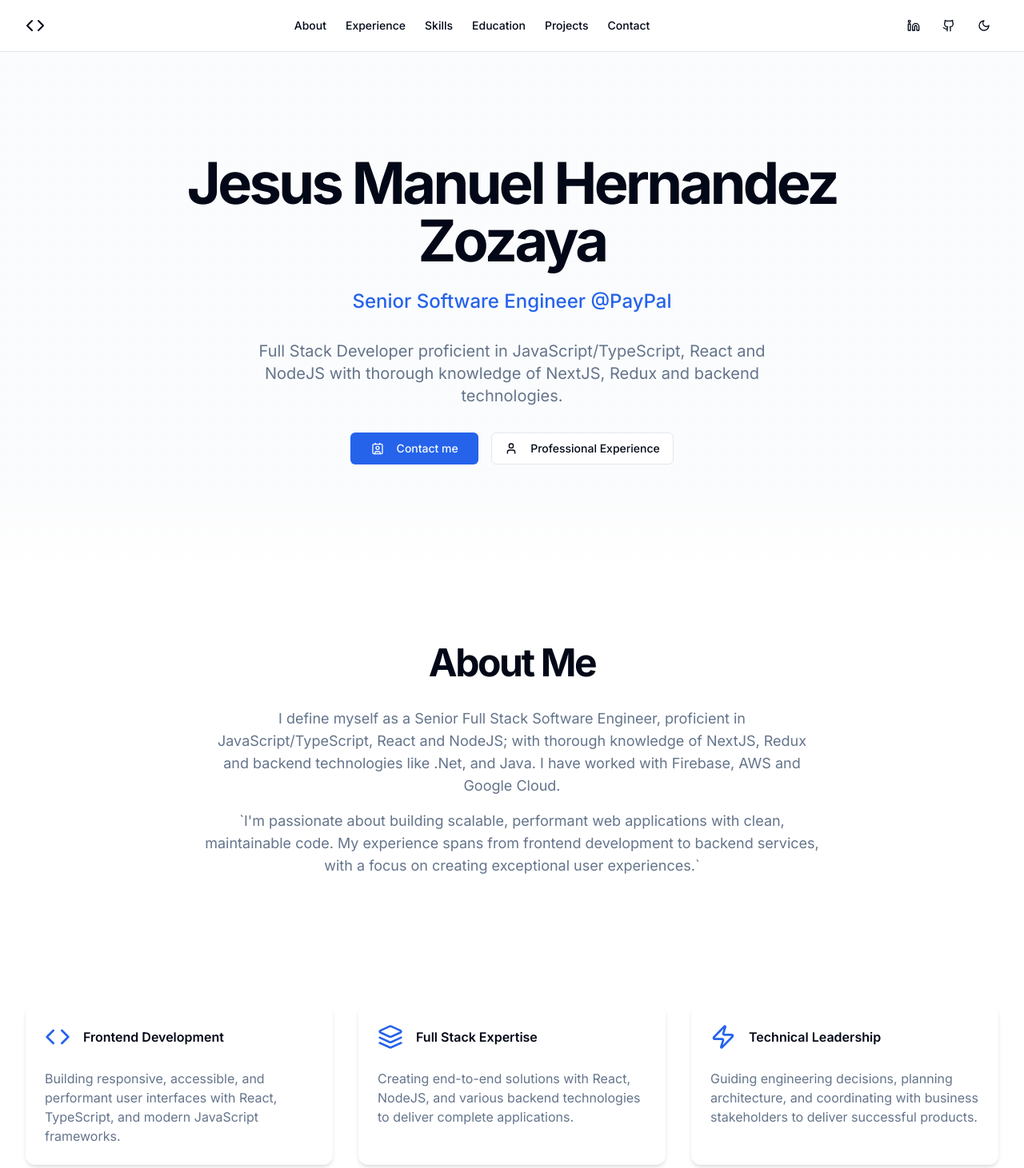
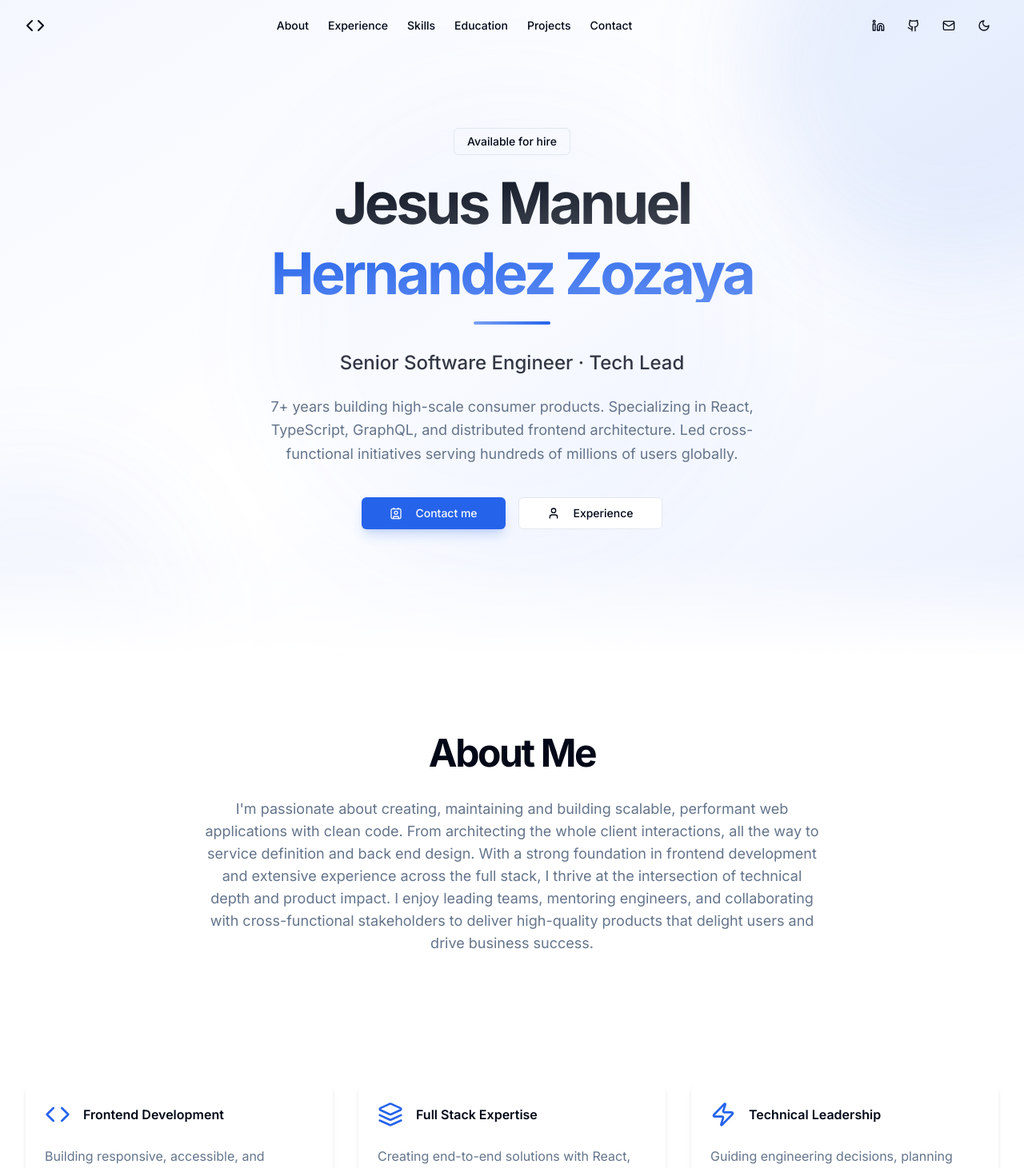
Before and after one commit to jmherzo/jmherzocom, a Next.js app: page / in a window 1280 px wide. Shown: the top 1461 px of the page at 80% size. Built offline with nearby package versions, Linux system fonts and the light colour scheme.

Commit message:
feat: several updates until march 2026

```diff
--- a/app/layout.tsx
+++ b/app/layout.tsx
@@ -7,9 +7,9 @@ import "./globals.css";
 const inter = Inter({ subsets: ["latin"] });
 
 export const metadata: Metadata = {
-  title: "Jesus Manuel Hernandez Zozaya | Senior Software Engineer",
+  title: "Jesus Manuel Hernandez Zozaya | Senior Software Engineer & Tech Lead",
   description:
-    "Personal portfolio of Jesus Manuel Hernandez Zozaya, a senior software engineer specialized in JavaScript, TypeScript, React and NodeJS",
+    "Senior Full Stack Engineer with 7+ years building high-scale consumer products. Specializing in React, TypeScript, GraphQL, and distributed frontend architecture.",
 };
 
 export default function RootLayout({
--- a/app/page.tsx
+++ b/app/page.tsx
@@ -30,16 +30,25 @@ import {
   Contact,
 } from "lucide-react";
 
+const email = "jesus@jmherzo.com";
+
 export default function Home() {
   // TODO FIX to avoid flicker
   const [theme, setTheme] = useState("light");
   const [copied, setCopied] = useState(false);
+  const [scrolled, setScrolled] = useState(false);
 
   // Initialize theme from localStorage on component mount
   useEffect(() => {
     const savedTheme = localStorage.getItem("theme") || "light";
     setTheme(savedTheme);
     document.documentElement.classList.toggle("dark", savedTheme === "dark");
+  }, []);
+
+  useEffect(() => {
+    const onScroll = () => setScrolled(window.scrollY > 10);
+    window.addEventListener("scroll", onScroll, { passive: true });
+    return () => window.removeEventListener("scroll", onScroll);
   }, []);
 
   // Toggle theme function
@@ -52,14 +61,16 @@ export default function Home() {
 
   // Copy email function
   const copyEmail = () => {
-    navigator.clipboard.writeText("jesus.herzo@outlook.com");
+    navigator.clipboard.writeText(email);
     setCopied(true);
     setTimeout(() => setCopied(false), 2000);
   };
 
   return (
     <div className="flex min-h-screen flex-col">
-      <header className="sticky top-0 z-40 w-full border-b bg-background/95 backdrop-blur supports-[backdrop-filter]:bg-background/60">
+      <header
+        className={`fixed top-0 z-40 w-full transition-all duration-300 ${scrolled ? "border-b border-border/50 bg-background/60 backdrop-blur-xl shadow-sm" : "border-b border-transparent bg-transparent"}`}
+      >
         <div className="container flex h-16 items-center justify-between">
           <Link
             href="#hero"
@@ -130,6 +141,12 @@ export default function Home() {
                 <span className="sr-only">GitHub</span>
               </Button>
             </Link>
+            <Link href={`mailto:${email}`}>
+              <Button variant="ghost" size="icon">
+                <Mail className="h-4 w-4" />
+                <span className="sr-only">Email</span>
+              </Button>
+            </Link>
             <Button
               variant="ghost"
               size="icon"
@@ -148,55 +165,60 @@ export default function Home() {
       <main className="flex-1">
         <section
           id="hero"
-          className="relative overflow-hidden bg-muted/30 py-24 md:py-32"
+          className="relative min-h-screen flex items-center justify-center overflow-hidden"
         >
-          <div className="absolute inset-0 z-0 opacity-5">
-            <div className="absolute inset-0 bg-grid-pattern"></div>
-          </div>
-          <div className="container relative z-10">
+          {/* Gradient background */}
+          <div className="absolute inset-0 bg-gradient-to-br from-primary/5 via-background to-primary/10" />
+          {/* Decorative blurred orbs */}
+          <div className="absolute -top-40 -right-40 h-[500px] w-[500px] rounded-full bg-primary/10 blur-3xl" />
+          <div className="absolute -bottom-40 -left-40 h-[400px] w-[400px] rounded-full bg-primary/5 blur-3xl" />
+          <div className="absolute top-1/2 left-1/2 -translate-x-1/2 -translate-y-1/2 h-[600px] w-[600px] rounded-full bg-primary/[0.03] blur-3xl" />
+          {/* Grid pattern */}
+          <div className="absolute inset-0 bg-grid-pattern opacity-[0.03]" />
+
+          <div className="container relative z-10 py-32 md:py-40">
             <div className="mx-auto max-w-4xl text-center">
-              {/* <Badge className="mb-4">Available for hire</Badge> */}
-              <h1 className="mb-6 text-4xl font-bold tracking-tighter sm:text-5xl md:text-6xl lg:text-7xl">
-                Jesus Manuel Hernandez Zozaya
+              <Badge className="mb-6 px-4 py-1.5 text-sm" variant="outline">
+                Available for hire
+              </Badge>
+              <h1 className="mb-4 text-4xl font-bold tracking-tighter sm:text-5xl md:text-6xl lg:text-7xl bg-gradient-to-br from-foreground to-foreground/70 bg-clip-text text-transparent">
+                Jesus Manuel
               </h1>
-              <p className="mb-8 text-2xl font-medium text-primary">
-                Senior Software Engineer
-                <Link
-                  href="https://x.com/paypal"
-                  target="_blank"
-                  rel="noopener noreferrer"
-                  className="transition-colors hover:text-secondary"
-                >
-                  {" "}
-                  <span className="mb-8 text-2xl font-medium text-primary">
-                    @PayPal
-                  </span>
-                </Link>
+              <h1 className="mb-6 text-4xl font-bold tracking-tighter sm:text-5xl md:text-6xl lg:text-7xl bg-gradient-to-br from-primary to-primary/70 bg-clip-text text-transparent">
+                Hernandez Zozaya
+              </h1>
+              <div className="mx-auto mb-8 h-1 w-24 rounded-full bg-gradient-to-r from-primary/60 to-primary" />
+              <p className="mb-6 text-xl font-medium text-foreground/80 md:text-2xl">
+                Senior Software Engineer &middot; Tech Lead
               </p>
-              <p className="mx-auto mb-8 max-w-2xl text-xl text-muted-foreground">
-                Full Stack Developer proficient in JavaScript/TypeScript, React
-                and NodeJS with thorough knowledge of NextJS, Redux and backend
-                technologies.
+              <p className="mx-auto mb-10 max-w-2xl text-lg text-muted-foreground leading-relaxed">
+                7+ years building high-scale consumer products. Specializing in
+                React, TypeScript, GraphQL, and distributed frontend
+                architecture. Led cross-functional initiatives serving hundreds
+                of millions of users globally.
               </p>
               <div className="flex flex-col items-center justify-center gap-4 sm:flex-row">
-                <Link
-                  href="#contact"
-                  className="text-sm font-medium transition-colors hover:text-primary"
-                >
-                  <Button size="lg" className="min-w-[160px]">
+                <Link href="#contact">
+                  <Button
+                    size="lg"
+                    className="min-w-[180px] shadow-lg shadow-primary/20"
+                  >
                     <Contact className="mr-2 h-5 w-5" /> Contact me
                   </Button>
                 </Link>
-
                 <Link href="#experience">
-                  <Button variant="outline" size="lg" className="min-w-[160px]">
-                    <User className="mr-2 h-5 w-5" /> Professional Experience
+                  <Button
+                    variant="outline"
+                    size="lg"
+                    className="min-w-[180px] backdrop-blur-sm"
+                  >
+                    <User className="mr-2 h-5 w-5" /> Experience
                   </Button>
                 </Link>
               </div>
             </div>
           </div>
-          <div className="absolute bottom-0 left-0 right-0 h-24 bg-gradient-to-t from-background to-transparent"></div>
+          <div className="absolute bottom-0 left-0 right-0 h-32 bg-gradient-to-t from-background to-transparent" />
         </section>
 
         <section id="about" className="container py-16 md:py-24">
@@ -204,18 +226,16 @@ export default function Home() {
             About Me
           </h2>
           <div className="mx-auto max-w-3xl text-center">
-            <p className="mb-4 text-lg text-muted-foreground">
-              I define myself as a Senior Full Stack Software Engineer,
-              proficient in JavaScript/TypeScript, React and NodeJS; with
-              thorough knowledge of NextJS, Redux and backend technologies like
-              .Net, and Java. I have worked with Firebase, AWS and Google Cloud.
-            </p>
             <p className="text-lg text-muted-foreground">
-              {/* eslint-disable-next-line*/}
-              `I'm passionate about building scalable, performant web
-              applications with clean, maintainable code. My experience spans
-              from frontend development to backend services, with a focus on
-              creating exceptional user experiences.`
+              I&apos;m passionate about creating, maintaining and building scalable,
+              performant web applications with clean code. From architecting the
+              whole client interactions, all the way to service definition and
+              back end design. With a strong foundation in frontend development
+              and extensive experience across the full stack, I thrive at the
+              intersection of technical depth and product impact. I enjoy
+              leading teams, mentoring engineers, and collaborating with
+              cross-functional stakeholders to deliver high-quality products
+              that delight users and drive business success.
             </p>
           </div>
         </section>
@@ -273,16 +293,20 @@ export default function Home() {
                 {
                   role: "Senior Software Engineer (MTS 1)",
                   company: "PayPal",
-                  period: "Apr 2023 - Present",
+                  period: "Apr 2023 - Feb 2026",
                   description: [
-                    "Worked and architected new solutions for the Digital Wallet team within PayPal, which oversees adding cards, adding banks and transferring funds within PayPal globally.",
-                    "Created, with a multidisciplinary team, a new way to add a card on PayPal web, supporting all markets globally and giving the ability to any consumer team to add a card as a plug and play experience, increasing the performance by 2x and revamping the client-side architecture.",
-                    "Architected the APIs and client-side views for transferring funds on a new cross functional project called Money Pools, where customers could create pools of money to share with friends, winning new customers and bringing +30M on Total Payments Volume.",
+                    "Senior Full Stack Engineer and lead on the Digital Wallet team, overseeing card management, bank linking, and fund transfers related operations for PayPal's 400M+ global user base.",
+                    "Led the Digital Wallet team's integration into PayPal's federated super graph architecture, powering the next-generation iOS and Android app for 400M+ users. Drove adoption of a server-selected components pattern that reduced data-fetching latency by 2x, guiding 20+ engineers and team leads through the implementation.",
+                    "Engineered the GraphQL layer and Next.js UI flows for a confidential next-generation in-device wallet initiative targeting a tier 1 software company. Delivered the end-to-end card provisioning experience including security compliance flows with Visa and Mastercard.",
+                    "Architected the client-side and API layer for Money Pools, a cross-functional fund-sharing product that drove +$30M in Total Payment Volume.",
+                    "Co-led the rebuild of PayPal's global add card experience on web, delivering a plug-and-play architecture used across all markets with 2x performance improvement.",
                   ],
                   technologies: [
                     "React",
                     "Typescript",
                     "NextJS",
+                    "GraphQL",
+                    "Apollo",
                     "Redux",
                     "NodeJS",
                     "Jenkins",
@@ -349,16 +373,6 @@ export default function Home() {
                     "SQL Server",
                     "Jenkins",
                   ],
-                },
-                {
-                  role: "Software Developer",
-                  company: "Caribbean Sky Tours",
-                  period: "Aug 2017 - Jun 2018",
-                  description: [
-                    "Implemented custom cloud-based tools for the business, based on AWS.",
-                    "Developed a continuous Delivery Pipeline with 4 stages: Source, Build, Test and Deploy.",
-                  ],
-                  technologies: ["AWS", "Laravel", "MySQL"],
                 },
               ].map((job, index) => (
                 <div
@@ -449,7 +463,7 @@ export default function Home() {
                     "CSS/SCSS",
                     "Tailwind CSS",
                     "Material UI",
-                    "React Query",
+                    "Shadcn",
                     "TanStack Query",
                     "Styled Components",
                   ].map((skill) => (
@@ -471,7 +485,8 @@ export default function Home() {
                     "ASP.Net MVC",
                     "Java",
                     "REST APIs",
-                    // "GraphQL",
+                    "GraphQL",
+                    "Apollo",
                     "MongoDB",
                     "SQL Server",
                     "MySQL",
@@ -499,6 +514,7 @@ export default function Home() {
                     "CI/CD",
                     "Webpack",
                     "Agile/Scrum",
+                    "Vercel",
                     "Performance Optimization",
                     "Accessibility",
                     "Responsive Design",
@@ -530,10 +546,12 @@ export default function Home() {
             <div className="mt-12 text-center">
               <h3 className="mb-4 text-xl font-bold">Languages</h3>
               <div className="flex flex-wrap justify-center gap-4">
-                <Badge className="px-4 py-2 text-base">
+                <Badge className="px-4 py-2 text-base" variant="outline">
                   English C1 BULATS / 571 TOEFL
                 </Badge>
-                <Badge className="px-4 py-2 text-base">Spanish (Native)</Badge>
+                <Badge className="px-4 py-2 text-base" variant="outline">
+                  Spanish (Native)
+                </Badge>
               </div>
             </div>
           </div>
@@ -546,30 +564,51 @@ export default function Home() {
           <div className="grid gap-8 sm:grid-cols-2 lg:grid-cols-3">
             {[
               {
-                title: "Embeddable Add Card",
+                title: "Brokxr",
                 description:
-                  "Created a new way to add a card on PayPal web, supporting all markets globally and giving the ability to any consumer team within PayPal to add a card as a plug and play experience.",
-                tags: ["React", "TypeScript", "NextJS", "Redux"],
+                  "My own company project — founded, architected and built from the ground up a Full Stack insurtech platform to manage the complete policy lifecycle for insurance brokers. Designed a data access layer and DTO architecture to handle policy management, client tracking, prospect pipelines, renewal workflows, premium receipt generation, and multi-channel client communication.",
+                tags: [
+                  "Next.js",
+                  "Firebase",
+                  "Shadcn",
+                  "TanStack Query",
+                  "Vercel",
+                ],
+                link: "https://brokxr.com",
               },
               {
-                title: "MoneyPools",
+                title: "Wallet into Federated Super Graph",
                 description:
-                  "Architected the APIs and client-side views for transferring funds on a new cross functional project called Money Pools, where customers could create pools of money to share with friends.",
-                tags: ["React", "TypeScript", "NodeJS", "APIs"],
+                  "Led the Digital Wallet team's integration into PayPal's federated super graph architecture, powering the next-generation mobile app for 400M+ users. Drove adoption of a server-selected components pattern that reduced data-fetching latency by 2x.",
+                tags: ["GraphQL", "Apollo", "React", "TypeScript"],
               },
               {
-                title: "COSESY",
+                title: "PayPal Global Add Card",
                 description:
-                  "Created a real-time Cow Sensing System that monitored the activity of a cow. Developed the backend using NodeJS and MongoDB; frontend using AngularJS.",
-                tags: ["NodeJS", "MongoDB", "AngularJS", "Socket.io", "AWS"],
+                  "Co-led the rebuild of PayPal's global add card experience on web, delivering a plug-and-play architecture used across all markets with 2x performance improvement.",
+                tags: ["React", "TypeScript", "NextJS", "Redux"],
               },
             ].map((project, index) => (
               <Card
                 key={index}
-                className="overflow-hidden transition-all duration-300 hover:shadow-lg"
+                className="flex flex-col overflow-hidden transition-all duration-300 hover:shadow-lg"
               >
-                <CardHeader>
-                  <CardTitle>{project.title}</CardTitle>
+                <CardHeader className="flex-1">
+                  <div className="flex min-h-[36px] items-center justify-between gap-2">
+                    <CardTitle>{project.title}</CardTitle>
+                    {"link" in project && project.link && (
+                      <Link
+                        href={project.link}
+                        target="_blank"
+                        rel="noopener noreferrer"
+                        className="shrink-0"
+                      >
+                        <Button variant="outline" size="sm">
+                          <ExternalLink className="mr-1 h-3 w-3" /> Visit
+                        </Button>
+                      </Link>
+                    )}
+                  </div>
                   <CardDescription>{project.description}</CardDescription>
                 </CardHeader>
                 <CardContent>
@@ -602,9 +641,7 @@ export default function Home() {
                 <Card className="flex flex-col items-center p-6 transition-all hover:shadow-md">
                   <Mail className="mb-4 h-10 w-10 text-primary" />
                   <h3 className="mb-2 text-lg font-bold">Email</h3>
-                  <p className="mb-4 text-sm text-muted-foreground">
-                    jesus.herzo@outlook.com
-                  </p>
+                  <p className="mb-4 text-sm text-muted-foreground">{email}</p>
                   <Button
                     variant="outline"
                     size="sm"
@@ -669,59 +706,18 @@ export default function Home() {
                   </Button>
                 </Card>
               </div>
-
-              <div className="mt-12">
-                <p className="text-muted-foreground">
-                  <Phone className="mr-2 h-4 w-4 inline-block" />
-                  <span>+52 222 522 5414</span>
-                </p>
-              </div>
             </div>
           </div>
         </section>
       </main>
       <footer className="border-t py-6 md:py-8">
-        <div className="container flex flex-col items-center justify-between gap-4 md:flex-row">
-          <div className="flex items-center gap-2">
-            <Code className="h-5 w-5" />
-            <span className="text-sm font-medium">
-              Jesus Manuel Hernandez Zozaya
-            </span>
-          </div>
+        <div className="container flex flex-col items-center justify-center gap-4 md:flex-row">
           <p className="text-center text-sm text-muted-foreground md:text-left">
             &copy; {new Date().getFullYear()} Jesus Manuel Hernandez Zozaya. All
             rights reserved.
           </p>
-          <div className="flex gap-4">
-            <Link href="mailto:jesus.herzo@outlook.com">
-              <Button variant="ghost" size="icon">
-                <Mail className="h-4 w-4" />
-                <span className="sr-only">Email</span>
-              </Button>
-            </Link>
-          </div>
         </div>
       </footer>
     </div>
   );
 }
-
-// eslint-disable-next-line
-function Phone(props: any) {
-  return (
-    <svg
-      {...props}
-      xmlns="http://www.w3.org/2000/svg"
-      width="24"
-      height="24"
-      viewBox="0 0 24 24"
-      fill="none"
-      stroke="currentColor"
-      strokeWidth="2"
-      strokeLinecap="round"
-      strokeLinejoin="round"
-    >
-      <path d="M22 16.92v3a2 2 0 0 1-2.18 2 19.79 19.79 0 0 1-8.63-3.07 19.5 19.5 0 0 1-6-6 19.79 19.79 0 0 1-3.07-8.67A2 2 0 0 1 4.11 2h3a2 2 0 0 1 2 1.72 12.84 12.84 0 0 0 .7 2.81 2 2 0 0 1-.45 2.11L8.09 9.91a16 16 0 0 0 6 6l1.27-1.27a2 2 0 0 1 2.11-.45 12.84 12.84 0 0 0 2.81.7A2 2 0 0 1 22 16.92z" />
-    </svg>
-  );
-}
```
